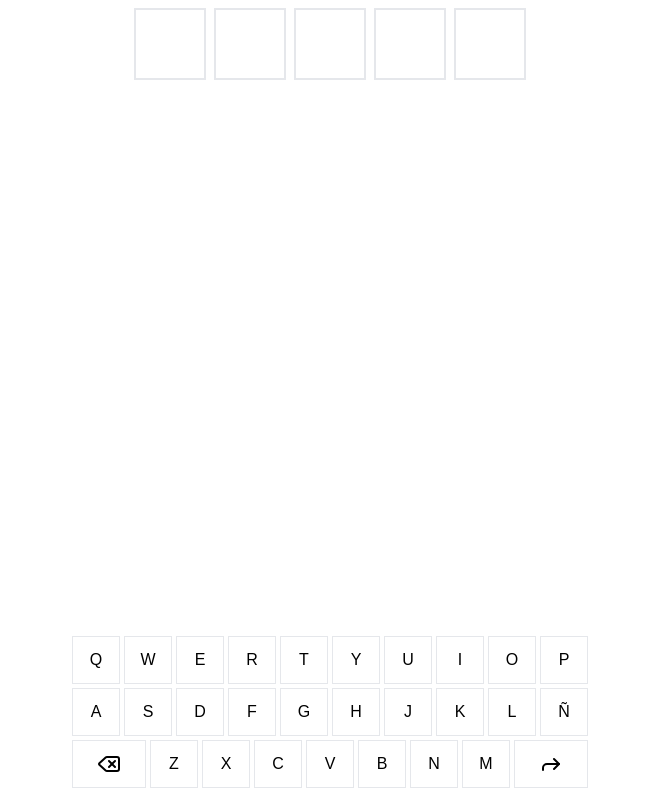
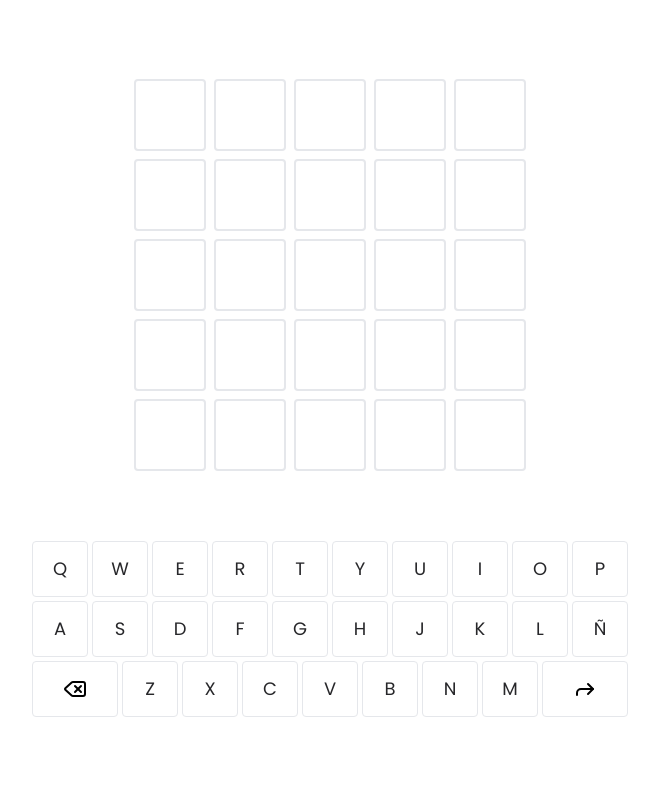
Before and after one commit to NBN7/minigames, a Next.js app: page /wordle in a window 1280 px wide. Shown: the whole page, without its empty margins (310-969 px from the left). Built offline with nearby package versions, Linux system fonts and the light colour scheme.

Commit message:
almost done

```diff
--- a/src/app/layout.tsx
+++ b/src/app/layout.tsx
@@ -1,10 +1,16 @@
 import type { Metadata } from "next";
 import "./globals.css";
+import { Poppins } from "next/font/google";
 
 export const metadata: Metadata = {
   title: "Minigames",
   description: "Generated by create next app",
 };
+
+const poppins = Poppins({
+  subsets: ["latin"],
+  weight: ["100", "200", "300", "400", "500", "600", "700", "800", "900"],
+});
 
 export default function RootLayout({
   children,
@@ -13,7 +19,7 @@ export default function RootLayout({
 }>) {
   return (
     <html lang="en">
-      <body>{children}</body>
+      <body className={`${poppins.className}`}>{children}</body>
     </html>
   );
 }
--- a/src/app/wordle/page.tsx
+++ b/src/app/wordle/page.tsx
@@ -6,7 +6,7 @@ export default function WordlePage() {
   return (
     <WordContextProvider>
       <div className="w-full flex justify-center">
-        <div className="max-w-[400px] sm:max-w-[1000px] min-h-[100dvh] flex flex-col justify-between p-2">
+        <div className="max-w-[400px] sm:max-w-[1000px] min-h-[100dvh] flex flex-col justify-evenly p-2">
           <Guesser />
           <Keyboard />
         </div>
--- a/src/components/wordle/guesser/box.tsx
+++ b/src/components/wordle/guesser/box.tsx
@@ -1,7 +1,40 @@
+"use client";
+
+import { useWordContext } from "@/context/wordle/word-context";
+
 interface BoxProps {
   letter?: string;
+  index: number;
+  compare?: boolean;
 }
 
-export const Box = ({ letter }: BoxProps) => {
-  return <div className="size-[72px] border-2 flex items-center justify-center uppercase text-lg">{letter}</div>;
+export const Box = ({ letter, index, compare }: BoxProps) => {
+  const { word } = useWordContext();
+
+  const letterCorrect = word[index].toUpperCase() === letter;
+  const letterIncluded = letter
+    ? word.toLowerCase().includes(letter.toLowerCase())
+    : false;
+
+  if (compare) {
+    return (
+      <div
+        className={`${
+          letterCorrect
+            ? "bg-[#85CCB6] text-white"
+            : letterIncluded
+            ? "bg-[#F5B13C] text-white"
+            : "bg-[#EE7B88] text-white"
+        } size-[72px] flex items-center justify-center uppercase text-2xl font-semibold rounded transition-all`}
+      >
+        {letter}
+      </div>
+    );
+  }
+
+  return (
+    <div className="size-[72px] flex items-center justify-center uppercase text-2xl border-2 font-semibold rounded text-zinc-800">
+      {letter}
+    </div>
+  );
 };
--- a/src/components/wordle/guesser/guesser.tsx
+++ b/src/components/wordle/guesser/guesser.tsx
@@ -7,16 +7,104 @@ export const Guesser = () => {
   const { guess, word } = useWordContext();
 
   return (
+    <div className="w-full flex flex-col items-center justify-center gap-2">
       <div className="w-full flex items-center justify-center gap-2">
         {guess[0]
           ? guess[0]
               .split("")
-            .map((letter, index) => <Box key={index} letter={letter} />)
+              .map((letter, index) => (
+                <Box key={index} letter={letter} index={index} compare />
+              ))
           : word
               .split("")
               .map((_, index) => (
-              <Box key={index} letter={guess.word.split("")[index]} />
+                <Box
+                  key={index}
+                  letter={guess.word.split("")[index]}
+                  index={index}
+                />
               ))}
+      </div>
+
+      <div className="w-full flex items-center justify-center gap-2">
+        {guess[1]
+          ? guess[1]
+              .split("")
+              .map((letter, index) => (
+                <Box key={index} letter={letter} index={index} compare />
+              ))
+          : guess[0]
+          ? word
+              .split("")
+              .map((_, index) => (
+                <Box
+                  key={index}
+                  letter={guess.word.split("")[index]}
+                  index={index}
+                />
+              ))
+          : word.split("").map((_, index) => <Box key={index} index={index} />)}
+      </div>
+
+      <div className="w-full flex items-center justify-center gap-2">
+        {guess[2]
+          ? guess[2]
+              .split("")
+              .map((letter, index) => (
+                <Box key={index} letter={letter} index={index} compare />
+              ))
+          : guess[1]
+          ? word
+              .split("")
+              .map((_, index) => (
+                <Box
+                  key={index}
+                  letter={guess.word.split("")[index]}
+                  index={index}
+                />
+              ))
+          : word.split("").map((_, index) => <Box key={index} index={index} />)}
+      </div>
+
+      <div className="w-full flex items-center justify-center gap-2">
+        {guess[3]
+          ? guess[3]
+              .split("")
+              .map((letter, index) => (
+                <Box key={index} letter={letter} index={index} compare />
+              ))
+          : guess[2]
+          ? word
+              .split("")
+              .map((_, index) => (
+                <Box
+                  key={index}
+                  letter={guess.word.split("")[index]}
+                  index={index}
+                />
+              ))
+          : word.split("").map((_, index) => <Box key={index} index={index} />)}
+      </div>
+
+      <div className="w-full flex items-center justify-center gap-2">
+        {guess[4]
+          ? guess[4]
+              .split("")
+              .map((letter, index) => (
+                <Box key={index} letter={letter} index={index} compare />
+              ))
+          : guess[3]
+          ? word
+              .split("")
+              .map((_, index) => (
+                <Box
+                  key={index}
+                  letter={guess.word.split("")[index]}
+                  index={index}
+                />
+              ))
+          : word.split("").map((_, index) => <Box key={index} index={index} />)}
+      </div>
     </div>
   );
 };
--- a/src/components/wordle/keyboard/key.tsx
+++ b/src/components/wordle/keyboard/key.tsx
@@ -12,8 +12,38 @@ interface KeyProps {
 export const Key = ({ letter, icon, del, enter }: KeyProps) => {
   const { word, guess, setGuess } = useWordContext();
 
+  const getKeyColor = () => {
+    if (!letter) return "";
+
+    let color = "";
+
+    for (let i = 0; i < word.length; i++) {
+      const attempt = guess[i];
+      if (attempt) {
+        for (let j = 0; j < attempt.length; j++) {
+          if (attempt[j].toLowerCase() === letter.toLowerCase()) {
+            if (word[j].toLowerCase() === letter.toLowerCase()) {
+              color = "bg-[#85CCB6] text-white border-none";
+            } else if (word.toLowerCase().includes(letter.toLowerCase())) {
+              if (color !== "bg-[#85CCB6] text-white border-none") {
+                color = "bg-[#F5B13C] text-white border-none";
+              }
+            } else {
+              if (!color) {
+                color =
+                  "bg-[#EE7B88] text-white border-none";
+              }
+            }
+          }
+        }
+      }
+    }
+
+    return color || "bg-white text-zinc-800";
+  };
+
   const handleClick = () => {
-    if (letter) {
+    if (letter && guess.word.length < word.length) {
       setGuess((prev) => ({
         ...prev,
         word: prev.word + letter,
@@ -29,12 +59,12 @@ export const Key = ({ letter, icon, del, enter }: KeyProps) => {
       return;
     }
 
-    if (enter) {
+    if (enter && guess.word.length === word.length) {
       const guessNumber = Object.values(guess).findIndex((w) => !w);
-      console.log(Object.keys(word)[guessNumber]);
+
       setGuess((prev) => ({
         ...prev,
-        [Object.keys(word)[guessNumber]]: prev.word,
+        [Object.keys(guess)[guessNumber]]: prev.word,
         word: "",
       }));
       return;
@@ -43,9 +73,9 @@ export const Key = ({ letter, icon, del, enter }: KeyProps) => {
 
   return (
     <button
-      className={`${
-        icon ? "sm:w-[74px] w-14" : "sm:size-12 size-9"
-      } flex items-center justify-center border uppercase`}
+      className={`${getKeyColor()} ${
+        icon ? "sm:w-[86px] w-14" : "sm:size-14 size-9"
+      } flex items-center justify-center border uppercase rounded text-lg transition-all hover:brightness-90`}
       onClick={handleClick}
     >
       {letter || icon}
--- a/src/context/wordle/word-context.tsx
+++ b/src/context/wordle/word-context.tsx
@@ -5,11 +5,7 @@ import { WORDS } from "@/constants/wordle";
 
 interface Guess {
   word: string;
-  0: string;
-  1: string;
-  2: string;
-  3: string;
-  4: string;
+  [key: number]: string;
 }
 
 interface WordContextValues {
@@ -28,9 +24,10 @@ export const WordContextProvider = ({ children }: WordContextProviderProps) => {
   const [word] = useState(
     () => WORDS[Math.floor(Math.random() * WORDS.length)]
   );
+
   // guess.word is the user's guess (before they press enter)
   // guess[0-4] are the user's tries
-  const [guess, setGuess] = useState({
+  const [guess, setGuess] = useState<Guess>({
     word: "",
     0: "",
     1: "",
@@ -38,6 +35,8 @@ export const WordContextProvider = ({ children }: WordContextProviderProps) => {
     3: "",
     4: "",
   });
+
+  console.log({ guess, word });
 
   return (
     <WordContext.Provider
```
Lines whose indentation alone changed are shown as unchanged.
